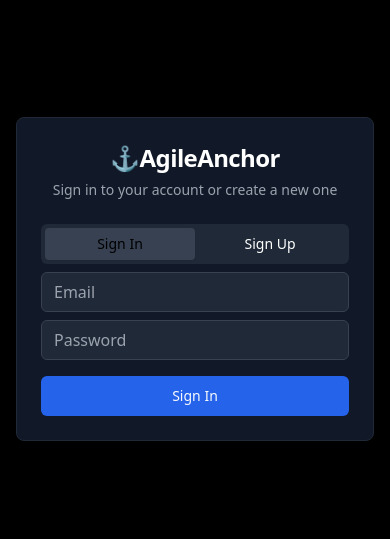
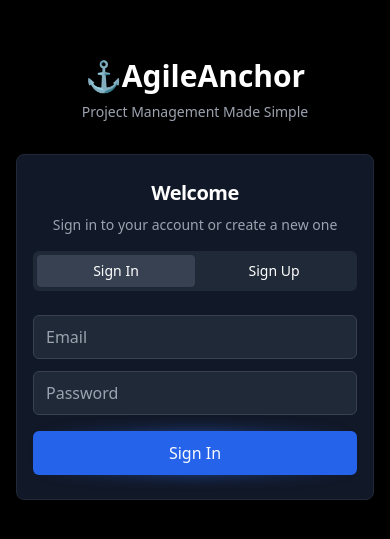
Before and after one commit to neelramteke11/AgileAnchor, a React (Vite) app: page /settings in a window 390 px wide. Shown: the part 143-682 px from the top of the page. Built offline with nearby package versions, Linux system fonts and the light colour scheme.

Commit message:
Add mobile responsiveness, auth page logo, and glow effect buttons
- Implemented mobile responsiveness.
- Added logo to the user auth page.
- Added glow effect button component.
- Installed motion dependency.

```diff
--- a/package.json
+++ b/package.json
@@ -48,6 +48,7 @@
     "embla-carousel-react": "^8.3.0",
     "input-otp": "^1.2.4",
     "lucide-react": "^0.462.0",
+    "motion": "^12.16.0",
     "next-themes": "^0.3.0",
     "react": "^18.3.1",
     "react-beautiful-dnd": "^13.1.1",
--- a/src/App.tsx
+++ b/src/App.tsx
@@ -18,7 +18,10 @@ function AppContent() {
   if (loading) {
     return (
       <div className="min-h-screen bg-black flex items-center justify-center">
-        <div className="text-white">Loading...</div>
+        <div className="text-white text-center">
+          <div className="text-2xl font-bold mb-2">⚓AgileAnchor</div>
+          <div>Loading...</div>
+        </div>
       </div>
     );
   }
@@ -30,7 +33,7 @@ function AppContent() {
   return (
     <div className="min-h-screen bg-black">
       <Navbar />
-      <div className="pt-20">
+      <div className="pt-16 sm:pt-20">
         <Routes>
           <Route path="/" element={<Index />} />
           <Route
--- a/src/components/ui/button.tsx
+++ b/src/components/ui/button.tsx
@@ -1,11 +1,13 @@
+
 import * as React from "react"
 import { Slot } from "@radix-ui/react-slot"
 import { cva, type VariantProps } from "class-variance-authority"
+import { GlowEffect } from "./glow-effect"
 
 import { cn } from "@/lib/utils"
 
 const buttonVariants = cva(
-  "inline-flex items-center justify-center gap-2 whitespace-nowrap rounded-md text-sm font-medium ring-offset-background transition-colors focus-visible:outline-none focus-visible:ring-2 focus-visible:ring-ring focus-visible:ring-offset-2 disabled:pointer-events-none disabled:opacity-50 [&_svg]:pointer-events-none [&_svg]:size-4 [&_svg]:shrink-0",
+  "relative inline-flex items-center justify-center gap-2 whitespace-nowrap rounded-md text-sm font-medium ring-offset-background transition-colors focus-visible:outline-none focus-visible:ring-2 focus-visible:ring-ring focus-visible:ring-offset-2 disabled:pointer-events-none disabled:opacity-50 [&_svg]:pointer-events-none [&_svg]:size-4 [&_svg]:shrink-0",
   {
     variants: {
       variant: {
@@ -37,17 +39,31 @@ export interface ButtonProps
   extends React.ButtonHTMLAttributes<HTMLButtonElement>,
     VariantProps<typeof buttonVariants> {
   asChild?: boolean
+  glow?: boolean
+  glowColors?: string[]
 }
 
 const Button = React.forwardRef<HTMLButtonElement, ButtonProps>(
-  ({ className, variant, size, asChild = false, ...props }, ref) => {
+  ({ className, variant, size, asChild = false, glow = true, glowColors = ['#3b82f6', '#8b5cf6', '#06b6d4', '#10b981'], ...props }, ref) => {
     const Comp = asChild ? Slot : "button"
     return (
-      <Comp
-        className={cn(buttonVariants({ variant, size, className }))}
-        ref={ref}
-        {...props}
-      />
+      <div className="relative">
+        {glow && (
+          <GlowEffect
+            colors={glowColors}
+            mode="pulse"
+            blur="soft"
+            duration={3}
+            scale={0.95}
+            className="rounded-md"
+          />
+        )}
+        <Comp
+          className={cn(buttonVariants({ variant, size, className }), "relative z-10")}
+          ref={ref}
+          {...props}
+        />
+      </div>
     )
   }
 )
--- /dev/null
+++ b/src/components/ui/glow-effect.tsx
@@ -0,0 +1,152 @@
+
+'use client';
+import { cn } from '@/lib/utils';
+import { motion, Transition } from 'motion/react';
+
+export type GlowEffectProps = {
+  className?: string;
+  style?: React.CSSProperties;
+  colors?: string[];
+  mode?:
+    | 'rotate'
+    | 'pulse'
+    | 'breathe'
+    | 'colorShift'
+    | 'flowHorizontal'
+    | 'static';
+  blur?:
+    | number
+    | 'softest'
+    | 'soft'
+    | 'medium'
+    | 'strong'
+    | 'stronger'
+    | 'strongest'
+    | 'none';
+  transition?: Transition;
+  scale?: number;
+  duration?: number;
+};
+
+export function GlowEffect({
+  className,
+  style,
+  colors = ['#FF5733', '#33FF57', '#3357FF', '#F1C40F'],
+  mode = 'rotate',
+  blur = 'medium',
+  transition,
+  scale = 1,
+  duration = 5,
+}: GlowEffectProps) {
+  const BASE_TRANSITION = {
+    repeat: Infinity,
+    duration: duration,
+    ease: 'linear',
+  };
+
+  const animations = {
+    rotate: {
+      background: [
+        `conic-gradient(from 0deg at 50% 50%, ${colors.join(', ')})`,
+        `conic-gradient(from 360deg at 50% 50%, ${colors.join(', ')})`,
+      ],
+      transition: {
+        ...(transition ?? BASE_TRANSITION),
+      },
+    },
+    pulse: {
+      background: colors.map(
+        (color) =>
+          `radial-gradient(circle at 50% 50%, ${color} 0%, transparent 100%)`
+      ),
+      scale: [1 * scale, 1.1 * scale, 1 * scale],
+      opacity: [0.5, 0.8, 0.5],
+      transition: {
+        ...(transition ?? {
+          ...BASE_TRANSITION,
+          repeatType: 'mirror',
+        }),
+      },
+    },
+    breathe: {
+      background: [
+        ...colors.map(
+          (color) =>
+            `radial-gradient(circle at 50% 50%, ${color} 0%, transparent 100%)`
+        ),
+      ],
+      scale: [1 * scale, 1.05 * scale, 1 * scale],
+      transition: {
+        ...(transition ?? {
+          ...BASE_TRANSITION,
+          repeatType: 'mirror',
+        }),
+      },
+    },
+    colorShift: {
+      background: colors.map((color, index) => {
+        const nextColor = colors[(index + 1) % colors.length];
+        return `conic-gradient(from 0deg at 50% 50%, ${color} 0%, ${nextColor} 50%, ${color} 100%)`;
+      }),
+      transition: {
+        ...(transition ?? {
+          ...BASE_TRANSITION,
+          repeatType: 'mirror',
+        }),
+      },
+    },
+    flowHorizontal: {
+      background: colors.map((color) => {
+        const nextColor = colors[(colors.indexOf(color) + 1) % colors.length];
+        return `linear-gradient(to right, ${color}, ${nextColor})`;
+      }),
+      transition: {
+        ...(transition ?? {
+          ...BASE_TRANSITION,
+          repeatType: 'mirror',
+        }),
+      },
+    },
+    static: {
+      background: `linear-gradient(to right, ${colors.join(', ')})`,
+    },
+  };
+
+  const getBlurClass = (blur: GlowEffectProps['blur']) => {
+    if (typeof blur === 'number') {
+      return `blur-[${blur}px]`;
+    }
+
+    const presets = {
+      softest: 'blur-sm',
+      soft: 'blur',
+      medium: 'blur-md',
+      strong: 'blur-lg',
+      stronger: 'blur-xl',
+      strongest: 'blur-xl',
+      none: 'blur-none',
+    };
+
+    return presets[blur as keyof typeof presets];
+  };
+
+  return (
+    <motion.div
+      style={
+        {
+          ...style,
+          '--scale': scale,
+          willChange: 'transform',
+          backfaceVisibility: 'hidden',
+        } as React.CSSProperties
+      }
+      animate={animations[mode]}
+      className={cn(
+        'pointer-events-none absolute inset-0 h-full w-full',
+        'scale-[var(--scale)] transform-gpu',
+        getBlurClass(blur),
+        className
+      )}
+    />
+  );
+}
--- a/src/pages/Auth.tsx
+++ b/src/pages/Auth.tsx
@@ -61,35 +61,48 @@ const Auth = () => {
   };
 
   return (
-    <div className="min-h-screen bg-black flex items-center justify-center p-4">
-      <Card className="w-full max-w-md bg-gray-900 border-gray-800">
-        <CardHeader className="text-center">
-          <CardTitle className="text-2xl font-bold text-white">⚓AgileAnchor</CardTitle>
-          <CardDescription className="text-gray-400">
+    <div className="min-h-screen bg-black flex items-center justify-center p-4 sm:p-6 lg:p-8">
+      <div className="w-full max-w-sm sm:max-w-md">
+        {/* Logo Section */}
+        <div className="text-center mb-8">
+          <h1 className="text-3xl sm:text-4xl font-bold text-white mb-2">⚓AgileAnchor</h1>
+          <p className="text-gray-400 text-sm sm:text-base">Project Management Made Simple</p>
+        </div>
+
+        <Card className="w-full bg-gray-900 border-gray-800">
+          <CardHeader className="text-center space-y-2 pb-4">
+            <CardTitle className="text-xl sm:text-2xl font-bold text-white">Welcome</CardTitle>
+            <CardDescription className="text-gray-400 text-sm">
               Sign in to your account or create a new one
             </CardDescription>
           </CardHeader>
-        <CardContent>
+          <CardContent className="px-4 sm:px-6">
             <Tabs defaultValue="signin" className="w-full">
-            <TabsList className="grid w-full grid-cols-2 bg-gray-800">
-              <TabsTrigger value="signin" className="text-white data-[state=active]:bg-gray-700 data-[state=active]:text-black">
+              <TabsList className="grid w-full grid-cols-2 bg-gray-800 mb-6">
+                <TabsTrigger
+                  value="signin"
+                  className="text-white data-[state=active]:bg-gray-700 data-[state=active]:text-white text-sm"
+                >
                   Sign In
                 </TabsTrigger>
-              <TabsTrigger value="signup" className="text-white data-[state=active]:bg-gray-700 data-[state=active]:text-black">
+                <TabsTrigger
+                  value="signup"
+                  className="text-white data-[state=active]:bg-gray-700 data-[state=active]:text-white text-sm"
+                >
                   Sign Up
                 </TabsTrigger>
               </TabsList>
 
               <TabsContent value="signin">
                 <form onSubmit={handleSignIn} className="space-y-4">
-                <div className="space-y-2">
+                  <div className="space-y-3">
                     <Input
                       type="email"
                       placeholder="Email"
                       value={email}
                       onChange={(e) => setEmail(e.target.value)}
                       required
-                    className="bg-gray-800 border-gray-700 text-white placeholder:text-gray-400"
+                      className="bg-gray-800 border-gray-700 text-white placeholder:text-gray-400 h-11 text-base"
                     />
                     <Input
                       type="password"
@@ -97,13 +110,14 @@ const Auth = () => {
                       value={password}
                       onChange={(e) => setPassword(e.target.value)}
                       required
-                    className="bg-gray-800 border-gray-700 text-white placeholder:text-gray-400"
+                      className="bg-gray-800 border-gray-700 text-white placeholder:text-gray-400 h-11 text-base"
                     />
                   </div>
                   <Button
                     type="submit"
-                  className="w-full bg-blue-600 hover:bg-blue-700"
+                    className="w-full bg-blue-600 hover:bg-blue-700 h-11 text-base"
                     disabled={loading}
+                    glowColors={['#3b82f6', '#1d4ed8', '#1e40af', '#2563eb']}
                   >
                     {loading && <Loader2 className="mr-2 h-4 w-4 animate-spin" />}
                     Sign In
@@ -113,14 +127,14 @@ const Auth = () => {
 
               <TabsContent value="signup">
                 <form onSubmit={handleSignUp} className="space-y-4">
-                <div className="space-y-2">
+                  <div className="space-y-3">
                     <Input
                       type="email"
                       placeholder="Email"
                       value={email}
                       onChange={(e) => setEmail(e.target.value)}
                       required
-                    className="bg-gray-800 border-gray-700 text-white placeholder:text-gray-400"
+                      className="bg-gray-800 border-gray-700 text-white placeholder:text-gray-400 h-11 text-base"
                     />
                     <Input
                       type="password"
@@ -128,13 +142,14 @@ const Auth = () => {
                       value={password}
                       onChange={(e) => setPassword(e.target.value)}
                       required
-                    className="bg-gray-800 border-gray-700 text-white placeholder:text-gray-400"
+                      className="bg-gray-800 border-gray-700 text-white placeholder:text-gray-400 h-11 text-base"
                     />
                   </div>
                   <Button
                     type="submit"
-                  className="w-full bg-green-600 hover:bg-green-700"
+                    className="w-full bg-green-600 hover:bg-green-700 h-11 text-base"
                     disabled={loading}
+                    glowColors={['#16a34a', '#15803d', '#166534', '#22c55e']}
                   >
                     {loading && <Loader2 className="mr-2 h-4 w-4 animate-spin" />}
                     Sign Up
@@ -145,6 +160,7 @@ const Auth = () => {
           </CardContent>
         </Card>
       </div>
+    </div>
   );
 };
 
```
Also changed, not shown: src/components/Navbar.tsx (+61 -7 lines), 1 other file (tests, documents, lock files or other folders). Lines whose indentation alone changed are shown as unchanged.
